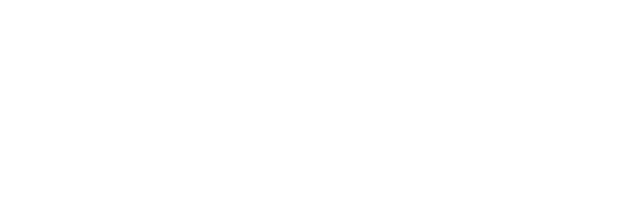
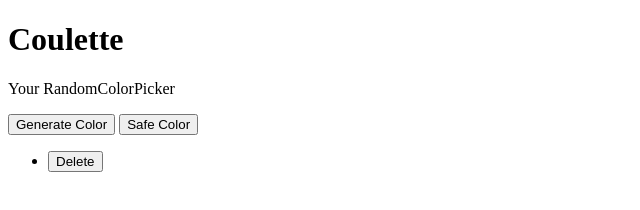
Before and after one commit to ChristianMLux/coulette, a plain HTML site: page index.html in a window 1280 px wide. Shown: the whole page, without its empty margins (0-640 px from the left). Drawn offline with Linux system fonts and the light colour scheme.

Commit message:
issues: add JavaScript #77

```diff
--- a/index.html
+++ b/index.html
@@ -3,8 +3,30 @@
   <head>
     <meta charset="UTF-8" />
     <meta http-equiv="X-UA-Compatible" content="IE=edge" />
+    <meta name="author" content="Christian M. Lux" />
     <meta name="viewport" content="width=device-width, initial-scale=1.0" />
-    <title>Document</title>
+    <meta name="description" content="Coulette: Random Color Picker" />
+    <link rel="preconnect" href="https://fonts.googleapis.com" />
+    <link rel="preconnect" href="https://fonts.gstatic.com" crossorigin />
+    <link
+      href="https://fonts.googleapis.com/css2?family=Open+Sans&display=swap"
+      rel="stylesheet"
+    />
+    <script src="script.js"></script>
+    <title>Coulette</title>
   </head>
-  <body></body>
+  <body>
+    <header class="main-header">
+      <h1 class="main-heading">Coulette</h1>
+      <p class="main-subheading">Your RandomColorPicker</p>
+      <button id="generate-color">Generate Color</button>
+      <button id="safe-color">Safe Color</button>
+      <p class="color-code"></p>
+    </header>
+    <main>
+      <ul class="color-list">
+        <li class="list-item"><button id="delete color">Delete</button></li>
+      </ul>
+    </main>
+  </body>
 </html>
--- a/script.js
+++ b/script.js
@@ -0,0 +1,2 @@
+var welcome = "Welcome to coulette";
+console.log("hello ", welcome);
--- a/style.css
+++ b/style.css
@@ -1,3 +1,25 @@
 * {
   box-sizing: border-box;
 }
+html {
+  font-size: 18px;
+  font-family: "Open Sans", sans-serif;
+  margin: 0 auto;
+}
+body {
+  max-width: 70ch;
+  --bg-color: #f2f2f3;
+  --font-color-dark: #1f292e;
+  --grey: #c8cdd0;
+  --dark-grey: #415058;
+  --success: #a3db33;
+  --error: #ed3221;
+  margin: 0 auto;
+  background-color: var(--bg-color);
+  color: var(--font-color-dark);
+}
+main {
+  margin: 0 auto;
+}
+
+/*SPECIFIC*/
```
